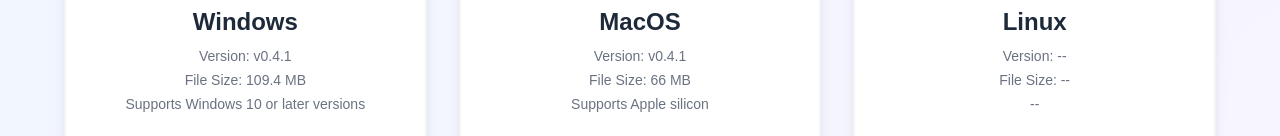
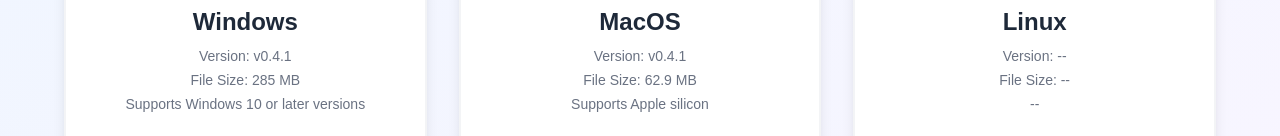
Before and after one commit to SelfPhotos/website, a Vue app: page /download in a window 1280 px wide. Shown: the part 473-609 px from the top of the page. Built offline with nearby package versions, Linux system fonts and the light colour scheme; a web font is replaced by a local one.

Commit message:
更新首页中文版视频

```diff
--- a/src/pages/Download.vue
+++ b/src/pages/Download.vue
@@ -64,7 +64,7 @@
                 <div>
                   {{ $t("message.download.version") }}: v{{ DESKTOP_VERSION }}
                 </div>
-                <div>{{ $t("message.download.size") }}: 109.4 MB</div>
+                <div>{{ $t("message.download.size") }}: 285 MB</div>
                 <div>{{ $t("message.download.windowsTip") }}</div>
               </div>
               <button
@@ -91,7 +91,7 @@
                 <div>
                   {{ $t("message.download.version") }}: v{{ DESKTOP_VERSION }}
                 </div>
-                <div>{{ $t("message.download.size") }}: 66 MB</div>
+                <div>{{ $t("message.download.size") }}: 62.9 MB</div>
                 <div>{{ $t("message.download.macosTip") }}</div>
               </div>
               <button
--- a/src/pages/Home.vue
+++ b/src/pages/Home.vue
@@ -161,7 +161,7 @@
                 v-if="appStore.language === LanguageKind.zh"
                 ref="iframeRef"
                 width="100%"
-                src="//www.bilibili.com/blackboard/html5mobileplayer.html?isOutside=true&aid=114495338840193&bvid=BV1h179zAEpm&cid=29928132339&p=1&autoplay=1&mute=1&loop=1&fjw=0&danmaku=0"
+                src="//www.bilibili.com/blackboard/html5mobileplayer.html?isOutside=true&aid=115181359202344&bvid=BV1gyHdzjENf&cid=32298960916&p=1&autoplay=1&mute=1&loop=1&fjw=0&danmaku=0"
                 scrolling="no"
                 border="0"
                 frameborder="no"
```
